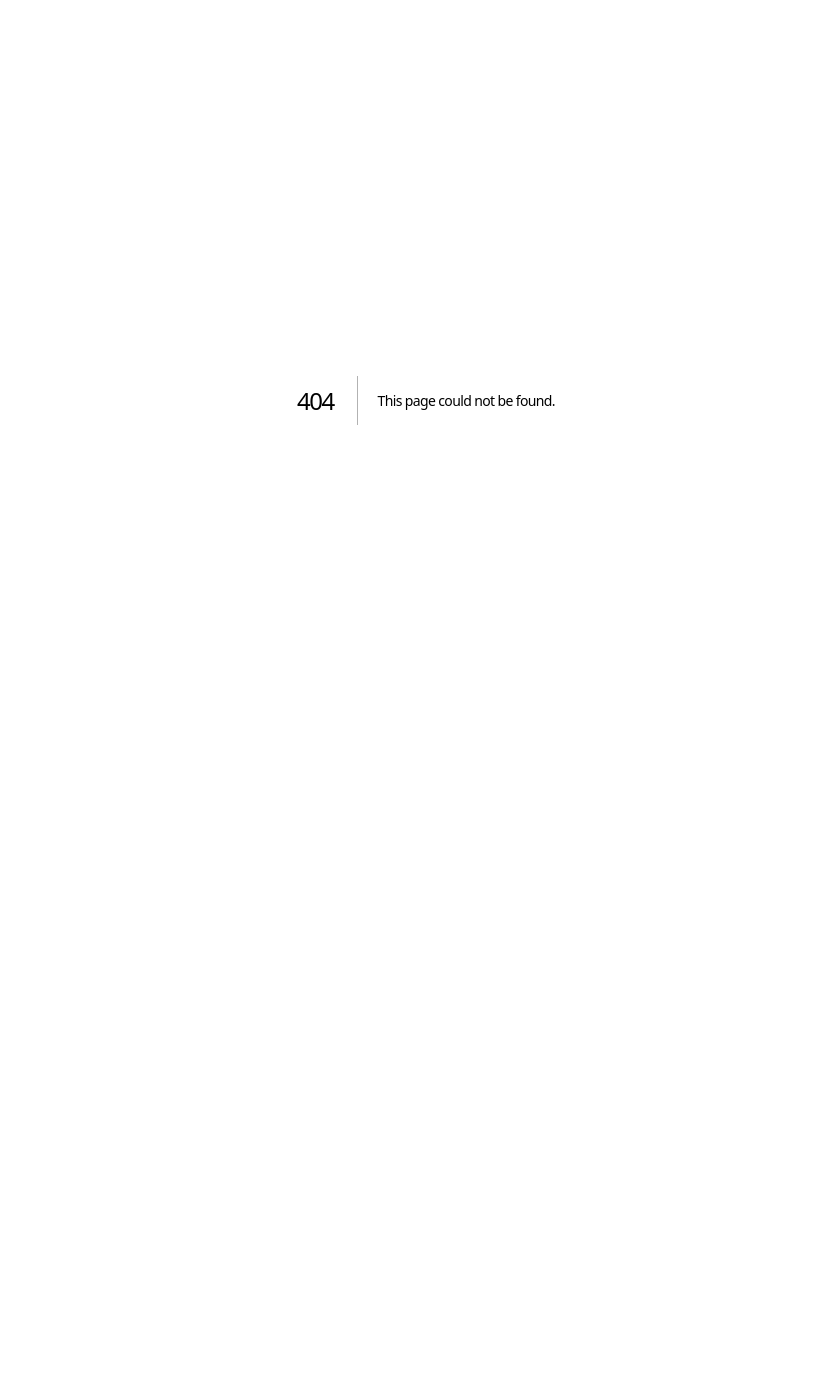
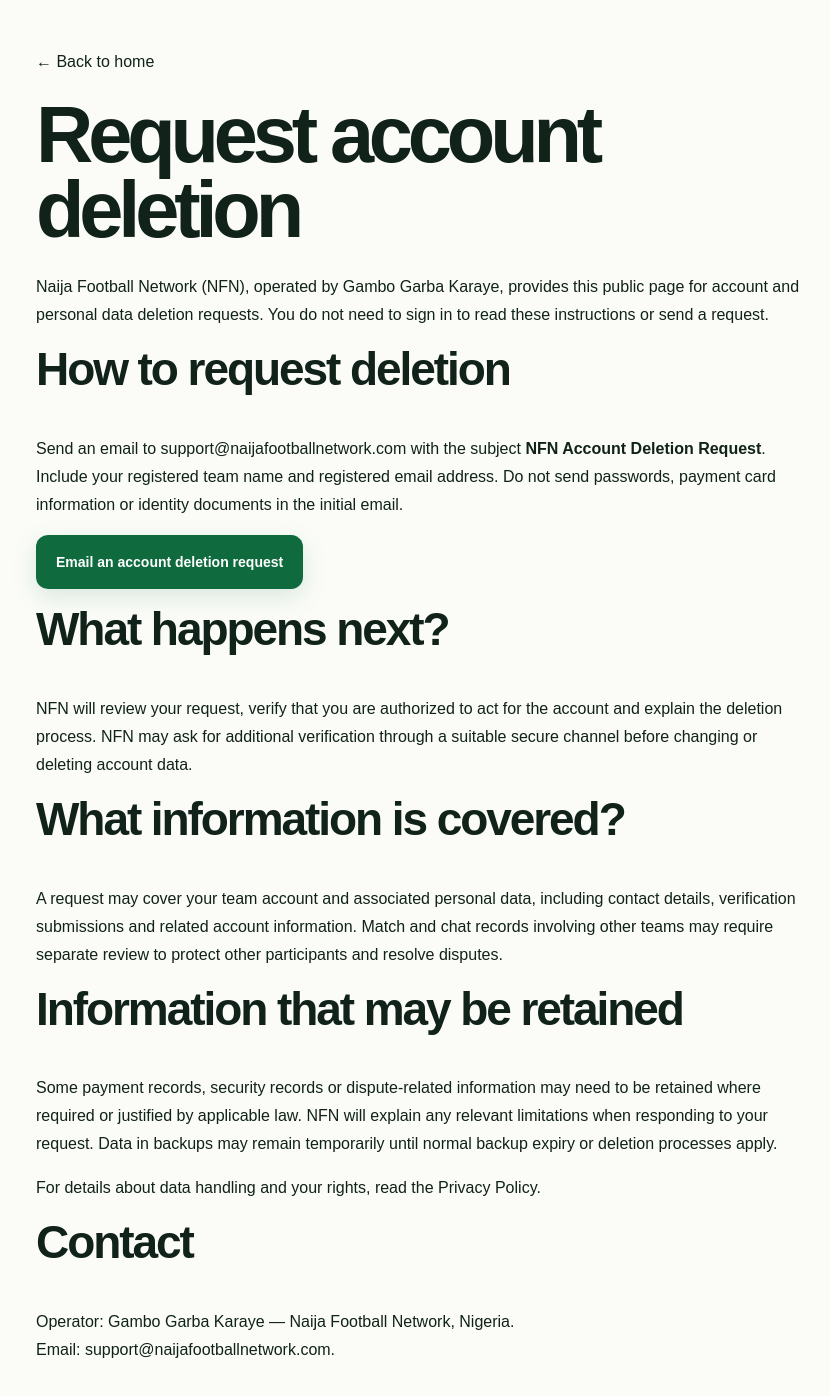
Before and after one commit to bashirhassan10/football-team-network-frontend, a Next.js app: page /account-deletion in a window 1280 px wide. Before the commit this address had no page. Shown: the top 1396 px of the page, without its empty margins (214-1044 px from the left). Before the commit the page ends 800 px from the top, so only its background shows below. Built offline with nearby package versions, Linux system fonts and the light colour scheme.

Commit message:
feat(privacy): add public account deletion request page

```diff
--- /dev/null
+++ b/app/account-deletion/page.tsx
@@ -0,0 +1,20 @@
+import Link from "next/link";
+export const metadata = { title: "Request Account Deletion | Naija Football Network", description: "How to request deletion of your Naija Football Network account and associated personal data." };
+export default function AccountDeletion() {
+ return <main className="shell" style={{maxWidth:820,padding:"48px 20px 80px",lineHeight:1.75}}>
+ <Link href="/">← Back to home</Link>
+ <h1>Request account deletion</h1>
+ <p>Naija Football Network (NFN), operated by Gambo Garba Karaye, provides this public page for account and personal data deletion requests. You do not need to sign in to read these instructions or send a request.</p>
+ <h2>How to request deletion</h2>
+ <p>Send an email to <a href="mailto:support@naijafootballnetwork.com?subject=NFN%20Account%20Deletion%20Request">support@naijafootballnetwork.com</a> with the subject <strong>NFN Account Deletion Request</strong>. Include your registered team name and registered email address. Do not send passwords, payment card information or identity documents in the initial email.</p>
+ <p><a className="button" href="mailto:support@naijafootballnetwork.com?subject=NFN%20Account%20Deletion%20Request">Email an account deletion request</a></p>
+ <h2>What happens next?</h2>
+ <p>NFN will review your request, verify that you are authorized to act for the account and explain the deletion process. NFN may ask for additional verification through a suitable secure channel before changing or deleting account data.</p>
+ <h2>What information is covered?</h2>
+ <p>A request may cover your team account and associated personal data, including contact details, verification submissions and related account information. Match and chat records involving other teams may require separate review to protect other participants and resolve disputes.</p>
+ <h2>Information that may be retained</h2>
+ <p>Some payment records, security records or dispute-related information may need to be retained where required or justified by applicable law. NFN will explain any relevant limitations when responding to your request. Data in backups may remain temporarily until normal backup expiry or deletion processes apply.</p>
+ <p>For details about data handling and your rights, read the <Link href="/privacy-policy">Privacy Policy</Link>.</p>
+ <h2>Contact</h2><p>Operator: Gambo Garba Karaye — Naija Football Network, Nigeria.<br/>Email: <a href="mailto:support@naijafootballnetwork.com">support@naijafootballnetwork.com</a>.</p>
+ </main>;
+}
```
